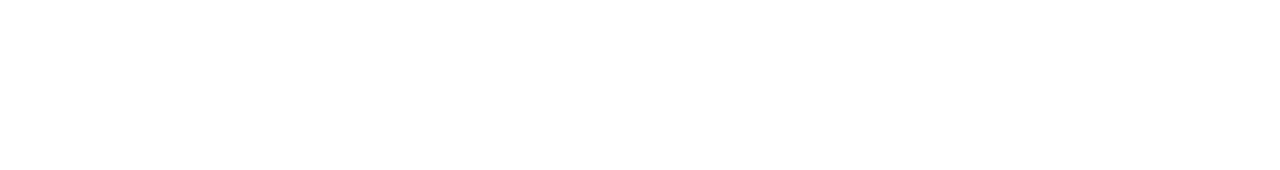
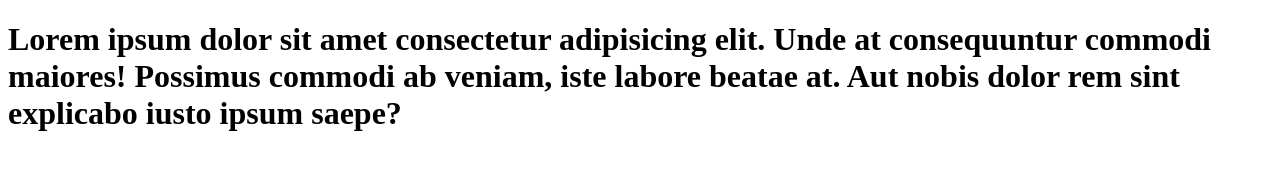
Before and after one commit to md-masumhossain/portfolio, a plain HTML site: page index.html in a window 1280 px wide. Drawn offline with Linux system fonts and the light colour scheme.

Commit message:
titel add

```diff
--- a/index.html
+++ b/index.html
@@ -7,6 +7,6 @@
     <link rel="stylesheet" href="style.css">
 </head>
 <body>
-
+    <h1>Lorem ipsum dolor sit amet consectetur adipisicing elit. Unde at consequuntur commodi maiores! Possimus commodi ab veniam, iste labore beatae at. Aut nobis dolor rem sint explicabo iusto ipsum saepe?</h1>
 </body>
 </html>
```
